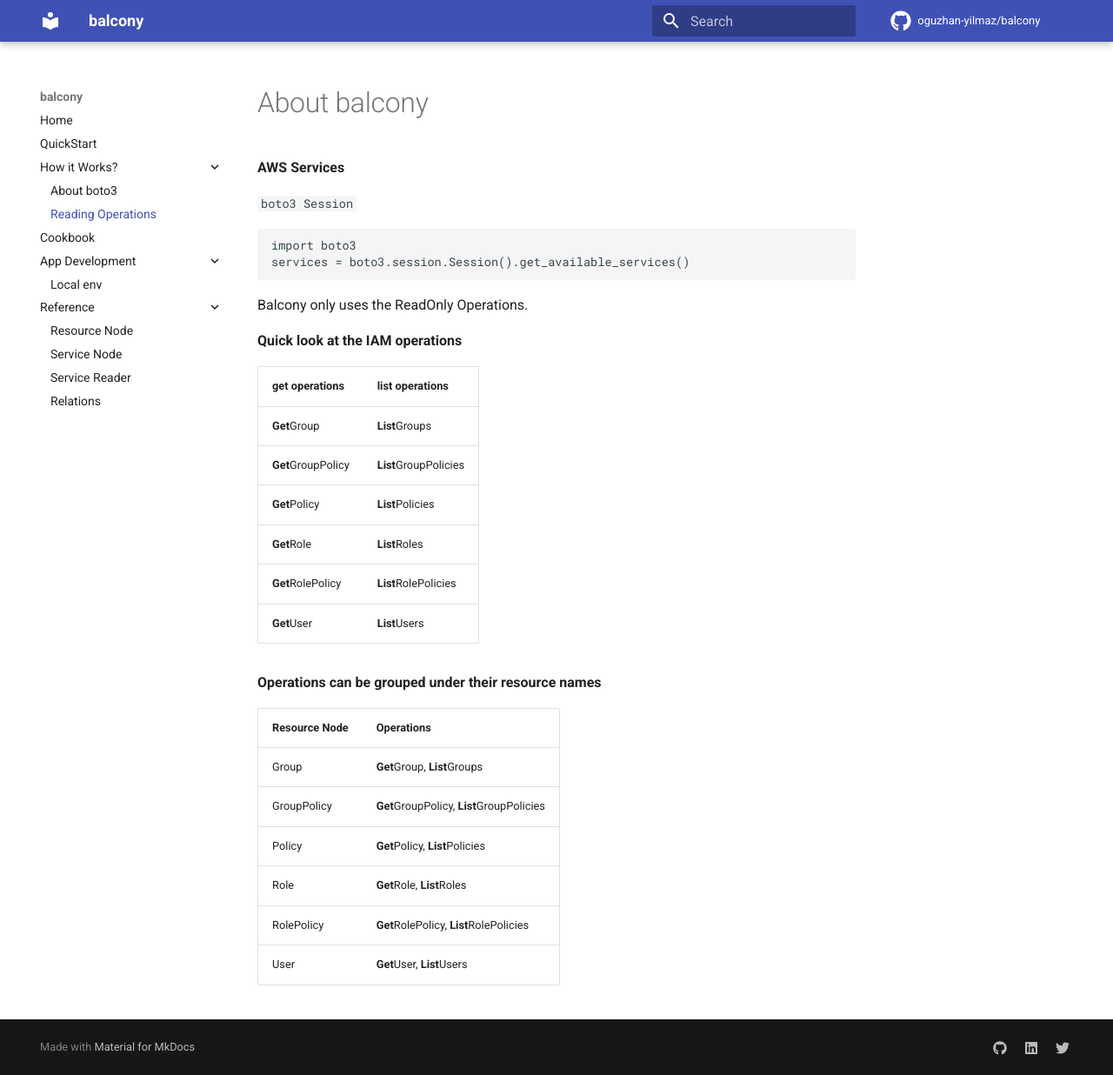
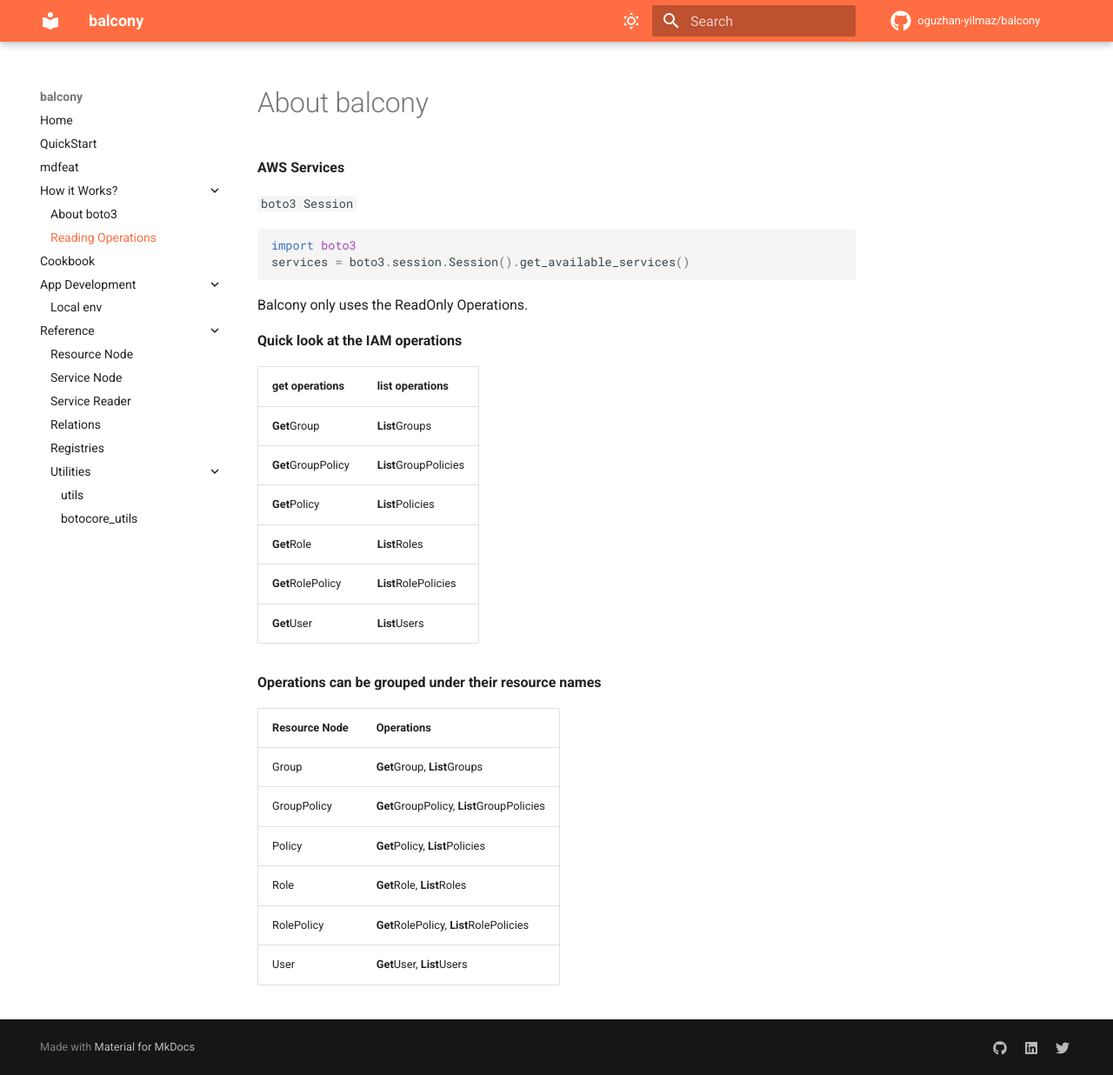
Before and after one commit to oguzhan-yilmaz/balcony, an MkDocs documentation site: the page built from docs/how-it-works/about-balcony.md, in a window 1280 px wide and 1236 px high. Shown: the whole window at 87% size. Built offline with MkDocs 1.6.1 and Material for MkDocs 9.7.7, drawn with Linux system fonts in a browser that asks for light colours; comment, search, counter and statistics services are not loaded.

Commit message:
updating docs

````diff
--- a/docs/how-it-works/about-balcony.md
+++ b/docs/how-it-works/about-balcony.md
@@ -8,7 +8,6 @@
 import boto3
 services = boto3.session.Session().get_available_services()
 ```
-
 
 
 Balcony only uses the ReadOnly Operations.
--- a/mkdocs.yml
+++ b/mkdocs.yml
@@ -2,9 +2,22 @@
 repo_url: https://github.com/oguzhan-yilmaz/balcony
 repo_name: oguzhan-yilmaz/balcony
 
+markdown_extensions:
+  - admonition
+  - pymdownx.inlinehilite
+  - pymdownx.snippets
+  - pymdownx.superfences
+  - def_list
+  - pymdownx.highlight:
+      anchor_linenums: true
+  - pymdownx.tasklist:
+      custom_checkbox: true
+  - pymdownx.tabbed:
+      alternate_style: true
 nav:
     - Home: index.md
     - QuickStart: quickstart.md
+    - mdfeat: how-it-works/md-features.md
     - 'How it Works? ':
       - 'About boto3': how-it-works/about-boto3.md
       - 'Reading Operations': how-it-works/about-balcony.md
@@ -16,7 +29,10 @@
       - reference/service-node.md
       - reference/service-reader.md
       - reference/relations.md
-
+      - reference/registries.md
+      - 'Utilities':
+        - reference/utils.md
+        - reference/botocore_utils.md
 theme:
   name: material
   font:
@@ -26,6 +42,23 @@
     - navigation.expand
   icon:
     repo: fontawesome/brands/github
+
+  palette:
+    # Palette toggle for light mode
+    - scheme: default
+      media: "(prefers-color-scheme: light)"
+      primary: deep orange
+      toggle:
+        icon: material/weather-sunny
+        name: Switch to dark mode
+
+    # Palette toggle for dark mode
+    - scheme: slate
+      media: "(prefers-color-scheme: dark)"
+      primary: deep orange
+      toggle:
+        icon: material/weather-night
+        name: Switch to light mode
 
 extra:
   social:
````
Also changed, not shown: docs/how-it-works/about-boto3.md (+22 -21 lines), docs/how-it-works/md-features.md (added, +36 -0 lines), docs/quickstart.md (+31 -19 lines), docs/reference/botocore_utils.md (added, +6 -0 lines), docs/reference/registries.md (added, +6 -0 lines), docs/reference/utils.md (added, +6 -0 lines).
